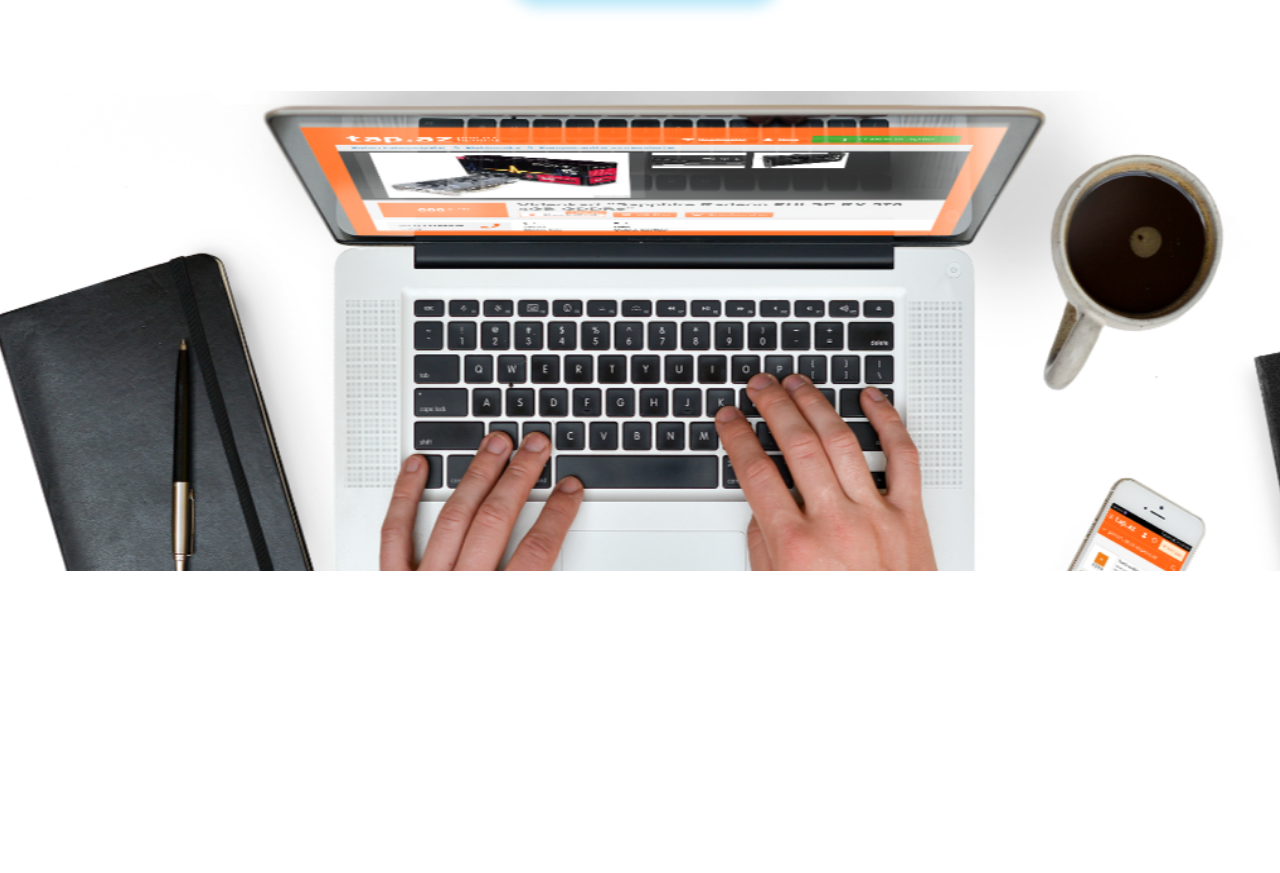
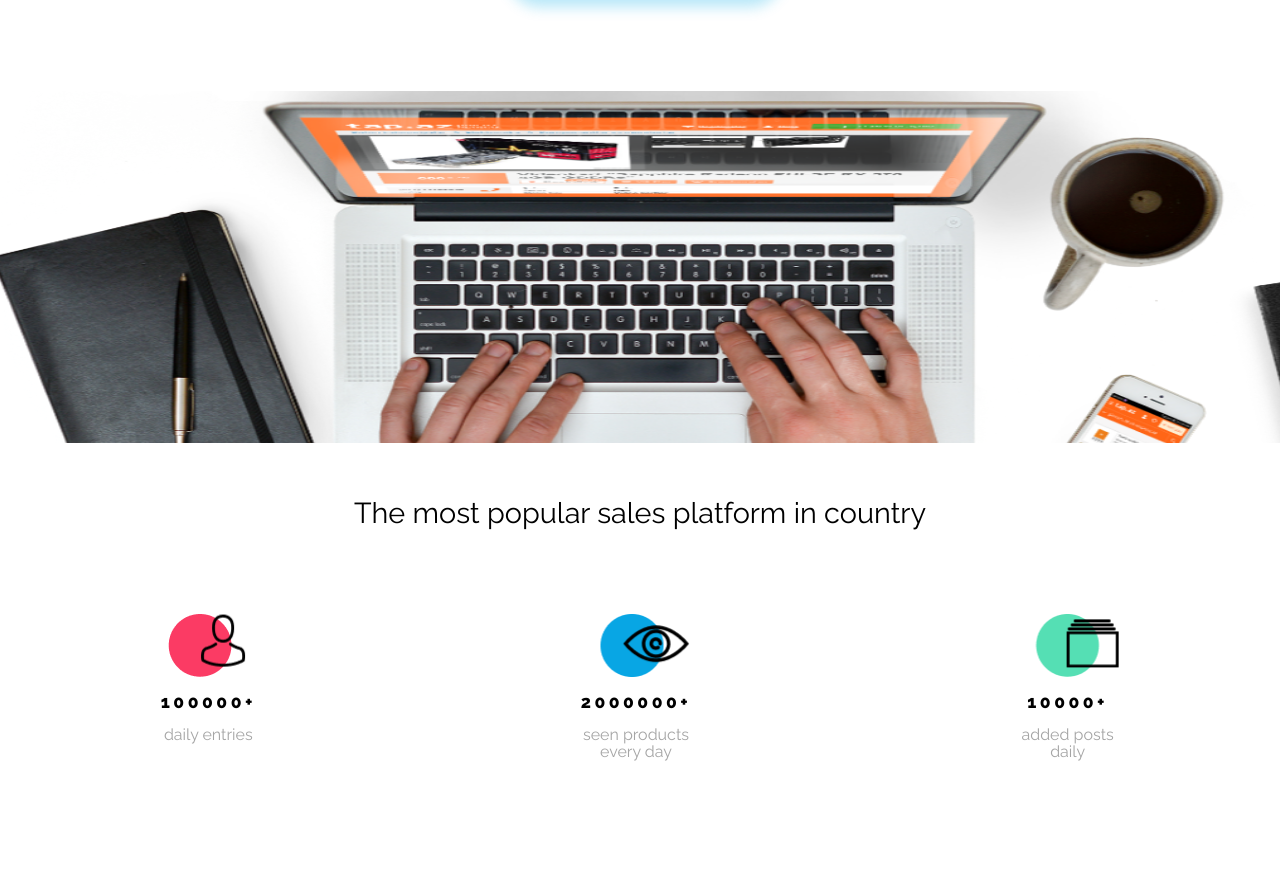
Before and after one commit to EloyLeon11/Oxygen-Shop-2.0, a plain HTML site: page index.html in a window 1280 px wide. Shown: the part 322-1195 px from the top of the page. Before the commit the page ends 893 px from the top, so only its background shows below. Drawn offline with Linux system fonts and the light colour scheme.

Commit message:
Add numersInfo + Fix img laptop

```diff
--- a/index.html
+++ b/index.html
@@ -10,9 +10,10 @@
 </head>
 
 <!-- BODY -->
+
 <body>
 
-    <!-- NAVEJACION -->
+    <!-- NAVEJACION (navbar)-->
     <nav class="navbar">
         <!-- Logo -->
         <a href="#" class="navbar__logo">
@@ -38,7 +39,7 @@
         </div>
     </nav>
 
-    <!-- HEADER -->
+    <!-- HEADER (header)-->
     <header class="header">
 
         <!-- Titulo -->
@@ -60,6 +61,57 @@
 
     </header>
 
+
+    <!-- INFORMACION NUMEROS -->
+    <section class="numbersInfo">
+
+        <!-- Title -->
+        <p class="numbersInfo--title">
+            The most popular <br class="numbersInfo--title-breack" />sales platform
+            in<br class="numbersInfo--title-breack" />
+            country
+        </p>
+
+        <!-- Contenedor de los ariculos -->
+        <div class="numbersInfo__container">
+
+            <!-- Articulo 1 -->
+            <article class="numbersInfo__container--data">
+                <img class="numbersInfo__container--data-redElipse" src="./assets/Images/EllipseeRed.png"
+                    alt="Red Ellipse" />
+                <img class="numbersInfo__container--data-halfPerson" src="./assets/Images/Person.png" alt="Half Person" />
+                <p class="numbersInfo__container--data-numbers">100000+</p>
+                <p class="numbersInfo__container--data-description">
+                    daily entries
+                </p>
+            </article>
+
+            <!-- Articulo 2 -->
+            <article class="numbersInfo__container--data">
+                <img class="numbersInfo__container--data-smallBlueEllipse" src="./assets/Images/SmallBlueElipse.png"
+                    alt="Small Blue Ellipse" />
+                <img class="numbersInfo__container--data-eye" src="./assets/Images/Eye.png" alt="Eye" />
+                <p class="numbersInfo__container--data-numbers">2000000+</p>
+                <p class="numbersInfo__container--data-description">
+                    seen products <br class="numbersInfo__container--data-breack" />every day
+                </p>
+            </article>
+
+            <!-- Articulo 3 -->
+            <article class="numbersInfo__container--data">
+                <img class="numbersInfo__container--data-greenEllipse" src="./assets/Images/GreenEllipse.png"
+                    alt="Green Ellipse" />
+                <img class="numbersInfo__container--data-pages" src="./assets/Images/Catalog.png" alt="Pages" />
+                <p class="numbersInfo__container--data-numbers">10000+</p>
+                <p class="numbersInfo__container--data-description">
+                    added posts <br class="numbersInfo__container--data-breack" />
+                    daily
+                </p>
+            </article>
+
+        </div>
+
+    </section>
     <!-- --------------------------------------------------------------------------------- -->
 </body>
 
--- a/sass/_header.scss
+++ b/sass/_header.scss
@@ -51,12 +51,12 @@ $font-OpenSans: 'Open Sans', sans-serif;
 
             // Media Imagen Laptop
             @media (min-width: 500px) {
-                height: 20em;
+                height: 15em;
                 transform: scale(1.6);
             }
 
             @media (min-width: 1000px) {
-                height: 30em;
+                height: 22em;
                 transform: scale(1.6);
             }
 
--- /dev/null
+++ b/sass/_numbersInfo.scss
@@ -0,0 +1,105 @@
+$font-raleway: 'Raleway', sans-serif;
+
+.numbersInfo {
+    width: 100%;
+    align-items: center;
+    text-align: center;
+    padding-top: 3.5em;
+
+
+    &--title {
+        font-family: $font-raleway;
+        font-size: 1.8em;
+        margin-bottom: 1.6em;
+        font-weight: 310;
+        line-height: 1em;
+        text-align: center;
+        color: black;
+
+        // Media titulo
+        @media(min-width: 768px) {
+
+            margin-bottom: 3em;
+            font-weight: 400;
+
+            &-breack {
+                display: none;
+
+            }
+
+        }
+    }
+
+    &__container {
+
+        // Media del contenedot
+        @media(min-width: 768px) {
+            padding-bottom: 5em;
+            display: flex;
+            justify-content: space-around;
+        }
+
+
+        &--data {
+
+            &-redElipse {
+                transform: translateX(25%);
+            }
+
+            &-halfPerson {
+                transform: translate(-43%, -20%);
+            }
+
+            &-smallBlueEllipse {
+                transform: translateX(50%);
+            }
+
+            &-eye {
+                transform: translate(-20%, -40%);
+            }
+
+            &-greenEllipse {
+                transform: translateX(43%);
+            }
+
+            &-pages {
+                transform: translate(-18%, -20%);
+            }
+
+            &-numbers {
+                font-family: $font-raleway;
+                font-weight: 800;
+                font-size: 1.1em;
+                line-height: 1.4em;
+                letter-spacing: 0.2em;
+                margin-top: 0.5em;
+                text-align: center;
+                color: black;
+            }
+
+            &-description {
+                margin-bottom: 2em;
+                margin-top: 0.7em;
+                font-family: $font-raleway;
+                font-size: 1em;
+                font-weight: 400;
+                line-height: 1.1em;
+                text-align: center;
+                color: #A5A5A5;
+
+                // Media decription
+                @media(min-width: 768px) {
+
+                    &-breack {
+                        display: none;
+                    }
+
+                }
+
+            }
+
+        }
+
+    }
+
+}
--- a/sass/style.scss
+++ b/sass/style.scss
@@ -1,5 +1,6 @@
 @use"navbar";
 @use"header";
+@use"numbersInfo";
 
 
 * {
```
Also changed, not shown: css/style.css, 1 other file.
